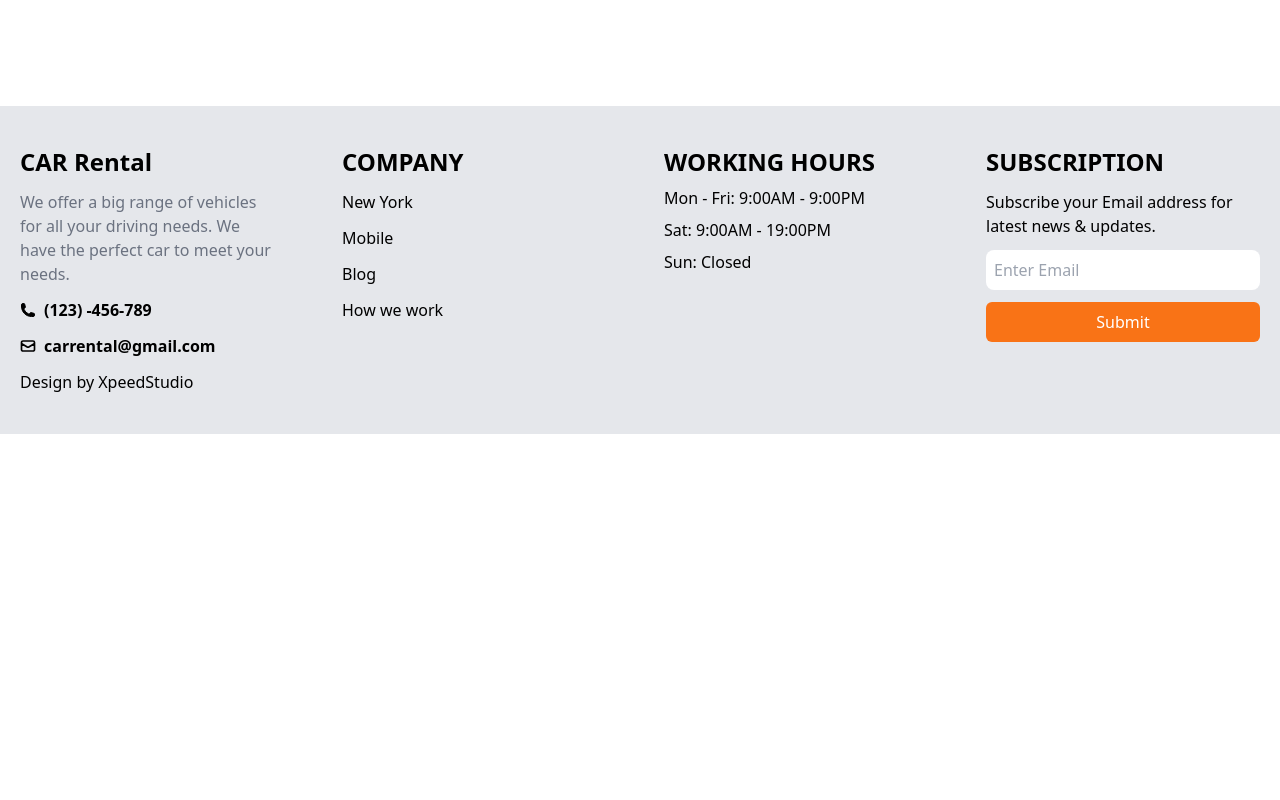
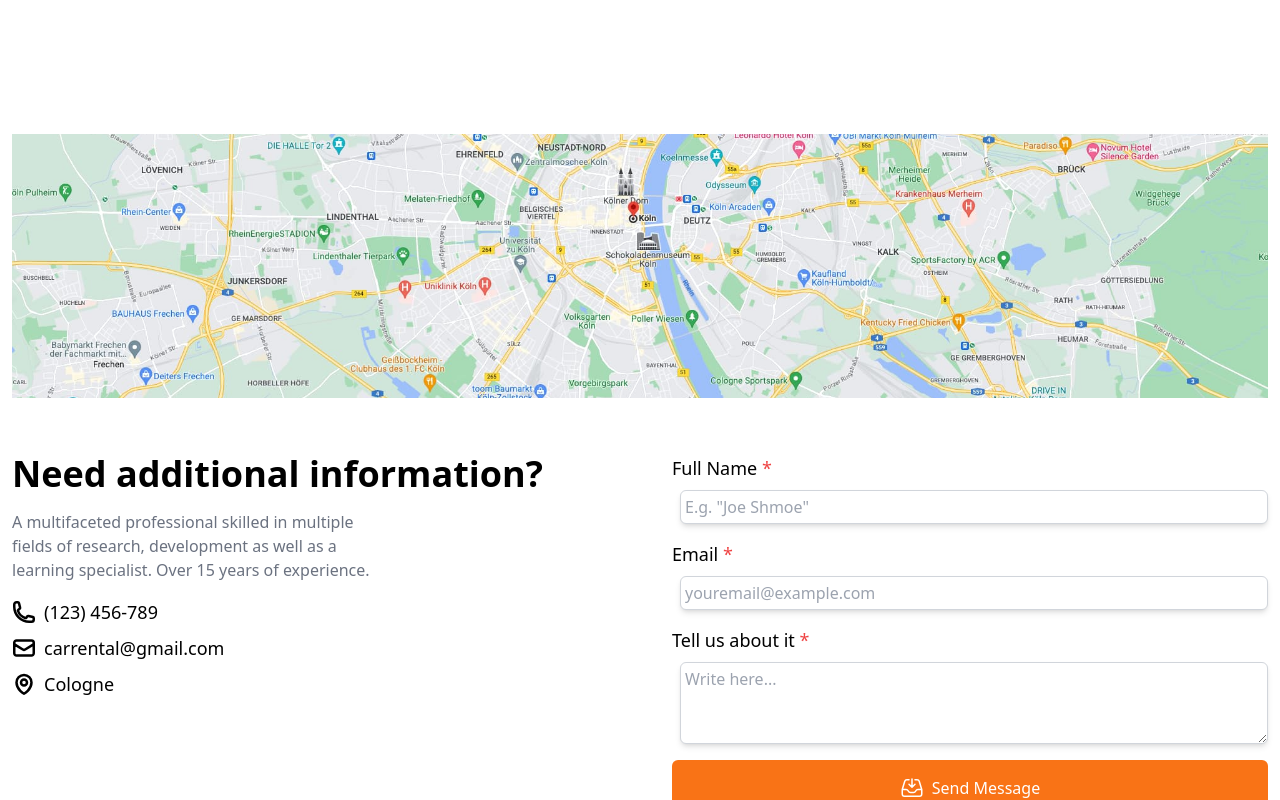
Before and after one commit to JobaF/car-rental, a Next.js app: page /contact in a window 1280 px wide. Shown: the part 260-1060 px from the top of the page. Before the commit the page ends 800 px from the top, so only its background shows below. Built offline with nearby package versions, Linux system fonts and the light colour scheme.

Commit message:
Add contact site

```diff
--- a/src/app/contact/page.tsx
+++ b/src/app/contact/page.tsx
@@ -1,5 +1,7 @@
 import { FC } from "react"
 import PageBanner from "@/components/PageBanner"
+import Image from "next/image"
+import cologneImage from "../../../public/cologne.jpg"
 
 interface pageProps {}
 
@@ -7,6 +9,122 @@ const page: FC<pageProps> = ({}) => {
 	return (
 		<div>
 			<PageBanner activeSite="contact" />
+			<div className="max-w-7xl mx-auto grid md:grid-cols-2 grid-cols-1 ">
+				<Image
+					src={cologneImage}
+					alt="google maps cologne"
+					className="h-72 object-cover mx-auto mt-4 mb-8 md:col-span-2 p-3"
+				/>
+				<div className="flex flex-col gap-4 mb-24 p-3 md:items-start items-center md:text-left text-center">
+					<h1 className="text-4xl font-bold">Need additional information?</h1>
+					<p className="text-gray-500 max-w-sm">
+						A multifaceted professional skilled in multiple fields of research,
+						development as well as a learning specialist. Over 15 years of
+						experience.
+					</p>
+					<div className="flex items-center gap-2 hover:text-orange-500 cursor-pointer">
+						<svg
+							xmlns="http://www.w3.org/2000/svg"
+							fill="none"
+							viewBox="0 0 24 24"
+							strokeWidth={2.5}
+							stroke="currentColor"
+							className="w-6 h-6"
+						>
+							<path
+								strokeLinecap="round"
+								strokeLinejoin="round"
+								d="M2.25 6.75c0 8.284 6.716 15 15 15h2.25a2.25 2.25 0 002.25-2.25v-1.372c0-.516-.351-.966-.852-1.091l-4.423-1.106c-.44-.11-.902.055-1.173.417l-.97 1.293c-.282.376-.769.542-1.21.38a12.035 12.035 0 01-7.143-7.143c-.162-.441.004-.928.38-1.21l1.293-.97c.363-.271.527-.734.417-1.173L6.963 3.102a1.125 1.125 0 00-1.091-.852H4.5A2.25 2.25 0 002.25 4.5v2.25z"
+							/>
+						</svg>
+						<p className="text-lg">(123) 456-789</p>
+					</div>
+					<div className="flex items-center gap-2 -mt-2 hover:text-orange-500 cursor-pointer">
+						<svg
+							xmlns="http://www.w3.org/2000/svg"
+							fill="none"
+							viewBox="0 0 24 24"
+							strokeWidth={2.5}
+							stroke="currentColor"
+							className="w-6 h-6"
+						>
+							<path
+								strokeLinecap="round"
+								strokeLinejoin="round"
+								d="M21.75 6.75v10.5a2.25 2.25 0 01-2.25 2.25h-15a2.25 2.25 0 01-2.25-2.25V6.75m19.5 0A2.25 2.25 0 0019.5 4.5h-15a2.25 2.25 0 00-2.25 2.25m19.5 0v.243a2.25 2.25 0 01-1.07 1.916l-7.5 4.615a2.25 2.25 0 01-2.36 0L3.32 8.91a2.25 2.25 0 01-1.07-1.916V6.75"
+							/>
+						</svg>
+						<p className="text-lg">carrental@gmail.com</p>
+					</div>
+					<div className="flex items-center gap-2 -mt-2 hover:text-orange-500 cursor-pointer">
+						<svg
+							xmlns="http://www.w3.org/2000/svg"
+							fill="none"
+							viewBox="0 0 24 24"
+							strokeWidth={2.5}
+							stroke="currentColor"
+							className="w-6 h-6"
+						>
+							<path
+								strokeLinecap="round"
+								strokeLinejoin="round"
+								d="M15 10.5a3 3 0 11-6 0 3 3 0 016 0z"
+							/>
+							<path
+								strokeLinecap="round"
+								strokeLinejoin="round"
+								d="M19.5 10.5c0 7.142-7.5 11.25-7.5 11.25S4.5 17.642 4.5 10.5a7.5 7.5 0 1115 0z"
+							/>
+						</svg>
+						<p className="text-lg">Cologne</p>
+					</div>
+				</div>
+				<div className="flex flex-col p-3 pl-8 mb-12">
+					<label htmlFor="" className="text-lg">
+						Full Name <span className="text-red-500">*</span>
+					</label>
+					<input
+						type="text"
+						className="ml-2 p-1  rounded-md border border-gray-300 shadow-md mt-2"
+						placeholder='E.g. "Joe Shmoe"'
+					/>
+					<label htmlFor="" className="text-lg mt-4">
+						Email <span className="text-red-500">*</span>
+					</label>
+					<input
+						type="text"
+						className="ml-2 p-1  rounded-md border border-gray-300 shadow-md mt-2"
+						placeholder="youremail@example.com"
+					/>
+					<label htmlFor="" className="text-lg mt-4">
+						Tell us about it <span className="text-red-500">*</span>
+					</label>
+					<textarea
+						name="Text1"
+						className="p-1  mt-2 ml-2 rounded-md border border-gray-300 shadow-md"
+						cols={40}
+						rows={3}
+						placeholder="Write here..."
+					></textarea>
+					<button className="bg-orange-500 text-white hover:bg-orange-600 p-4 rounded-md mt-4 flex justify-center gap-2">
+						<svg
+							xmlns="http://www.w3.org/2000/svg"
+							fill="none"
+							viewBox="0 0 24 24"
+							strokeWidth={1.5}
+							stroke="currentColor"
+							className="w-6 h-6"
+						>
+							<path
+								strokeLinecap="round"
+								strokeLinejoin="round"
+								d="M9 3.75H6.912a2.25 2.25 0 00-2.15 1.588L2.35 13.177a2.25 2.25 0 00-.1.661V18a2.25 2.25 0 002.25 2.25h15A2.25 2.25 0 0021.75 18v-4.162c0-.224-.034-.447-.1-.661L19.24 5.338a2.25 2.25 0 00-2.15-1.588H15M2.25 13.5h3.86a2.25 2.25 0 012.012 1.244l.256.512a2.25 2.25 0 002.013 1.244h3.218a2.25 2.25 0 002.013-1.244l.256-.512a2.25 2.25 0 012.013-1.244h3.859M12 3v8.25m0 0l-3-3m3 3l3-3"
+							/>
+						</svg>
+						Send Message
+					</button>
+				</div>
+			</div>
 		</div>
 	)
 }
```
Also changed, not shown: public/cologne.jpg (added).
